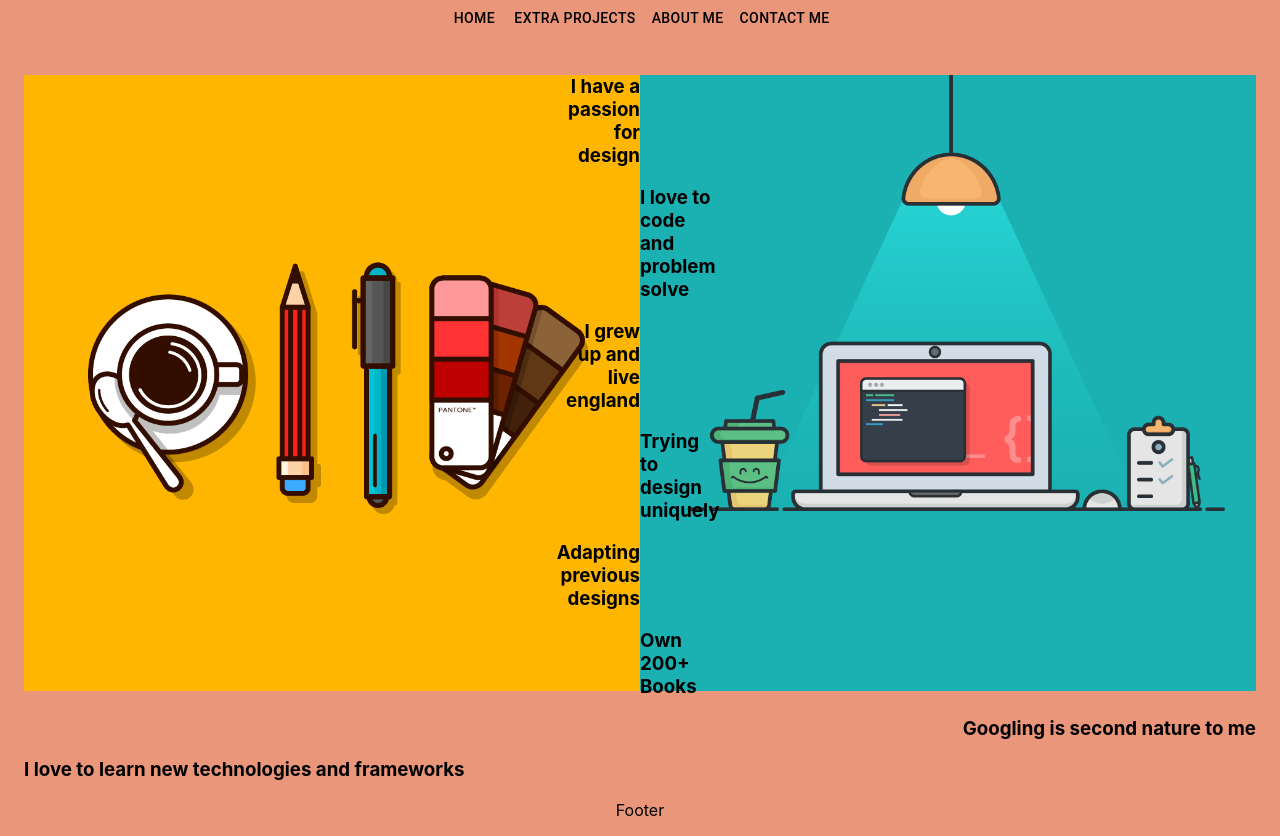
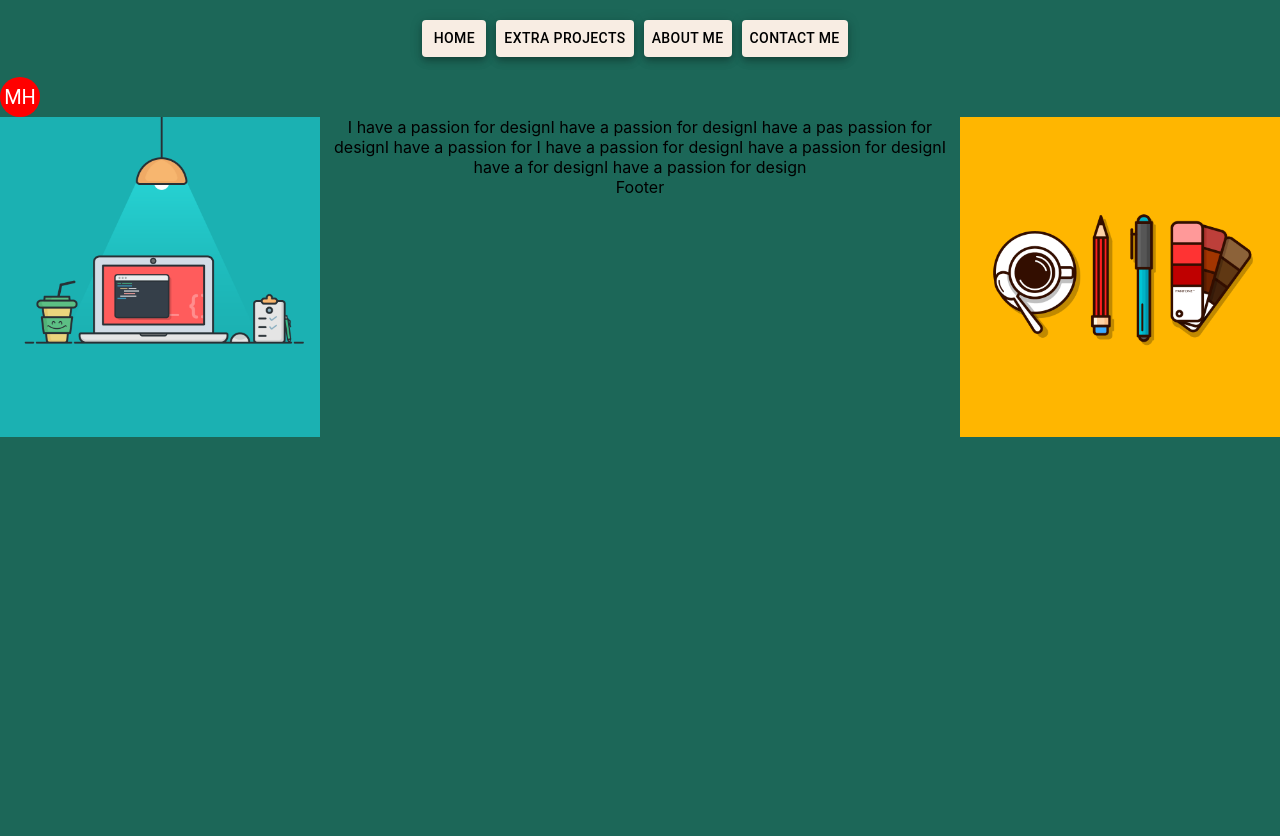
Before and after one commit to michaelhodgkins/michaelhodgkins.github.io, a React (Create React App) app: page /about in a window 1280 px wide. After the commit the page ends 800 px from the top, so only its background shows below. Built offline with nearby package versions, Linux system fonts and the light colour scheme.

Commit message:
about page changed

```diff
--- a/src/App.css
+++ b/src/App.css
@@ -1,23 +1,9 @@
 * {
   text-align: center;
+  margin: 0;
 }
-
 
 .inner {
   position: fixed;
-  z-index: 1;
+
 }
-
-.zText {
-  display: flex;
-  flex-direction: column;
-  align-items: flex-end;
-  text-align: right;
-}
-
-.zText2 {
-  display: flex;
-  flex-direction: column;
-  align-items: flex-start;
-  text-align: left;
-}
--- a/src/components/Navbar/Navbar.css
+++ b/src/components/Navbar/Navbar.css
@@ -1,3 +1,10 @@
-Button {
-    color: 'info';
+.flexButtons {
+    display: 'inline-flex';
+    flex-wrap: 'wrap';
+
+
 }
+
+.flexButtons > Button {
+    margin-right: 10px;
+}
--- a/src/components/Navbar/Navbar.js
+++ b/src/components/Navbar/Navbar.js
@@ -8,13 +8,16 @@ import "./Navbar.css";
 const theme = createTheme({
     palette: {
         primary: {
-            main: "#A59AE6"
+            main: "#F8EDE3"
         },
         secondary: {
             main: "#F4F4F5"
         },
         info: {
-            main: "#000000"
+            main: "#FFFFFF"
+        },
+        hover: {
+          main: "#A084CA",
         }
     }
 
@@ -24,11 +27,12 @@ const theme = createTheme({
 export default function ResponsiveNav() {
   return (
     <ThemeProvider theme={theme}>
-    <Box>
-        <Button color='info'><Link style={{textDecoration: 'none', color: 'black'}} to="/"> Home</Link></Button>
-          <Button color='info'><Link style={{textDecoration: 'none', color: 'black'}} to="/extra-projects"> Extra Projects</Link></Button>
-          <Button color='info'><Link style={{textDecoration: 'none', color: 'black'}} to="/about"> About Me</Link></Button>
-          <Button color='info'><Link style={{textDecoration: 'none', color: 'black'}} to="/contact-me"> Contact Me</Link></Button>
+    <Box className='flexButtons'>
+      <br></br>
+        <Button sx={{backgroundColor: 'primary.main', boxShadow: 5, '&:hover': {backgroundColor: 'hover.main'}}}><Link style={{ color: 'black', textDecoration: 'none'}} to="/"> Home</Link></Button>
+          <Button sx={{backgroundColor: 'primary.main', boxShadow: 5, '&:hover': {backgroundColor: 'hover.main'}}}><Link style={{color: 'black', textDecoration: 'none'}} to="/extra-projects"> Extra Projects</Link></Button>
+          <Button sx={{backgroundColor: 'primary.main', boxShadow: 5, '&:hover': {backgroundColor: 'hover.main'}}}><Link style={{textDecoration: 'none', color: 'black'}} to="/about"> About Me</Link></Button>
+          <Button sx={{backgroundColor: 'primary.main', boxShadow: 5, '&:hover': {backgroundColor: 'hover.main'}}}><Link style={{textDecoration: 'none', color: 'black'}} to="/contact-me"> Contact Me</Link></Button>
     </Box>
     </ThemeProvider>
   );
--- a/src/components/Projects/Projects.js
+++ b/src/components/Projects/Projects.js
@@ -10,10 +10,10 @@ export default function ProjectCards() {
     return data.projects.map((e) => {
   return (
     <div>
-    <Card sx={{ maxWidth: 650, boxShadow: 10}}>
+    <Card sx={{ boxShadow: 10, marginRight: 5}}>
       <CardMedia
         component="img"
-        height="350"
+        height="300"
         image={e.image}
         alt="project landing page"
       />
--- a/src/index.css
+++ b/src/index.css
@@ -6,7 +6,7 @@ body {
     sans-serif;
   -webkit-font-smoothing: antialiased;
   -moz-osx-font-smoothing: grayscale;
-  background-color:darksalmon;
+  background-color: #1C6758;
 }
 
 code {
--- a/src/pages/About.js
+++ b/src/pages/About.js
@@ -1,20 +1,16 @@
-import { Container} from "@mui/system";
+import { Avatar } from "@mui/material";
+import { Box} from "@mui/system";
 
 function About() {
     return (
-     <Container maxWidth="l">
-   <img src="images/day71-designer-tool-essential.png" alt="test1" align="left" width='50%'></img>
-   <img src="images/111-coding.png" alt="test2" align="right" width='50%'></img>
-     <h3 className="zText">I have a passion for design</h3>
-     <h3 className="zText2">I love to code and problem solve</h3>
-     <h3 className="zText">I grew up and live england</h3>
-     <h3 className="zText2">Trying to design uniquely</h3>
-     <h3 className="zText">Adapting previous designs</h3>
-     <h3 className="zText2">Own 200+ Books</h3>
-     <h3 className="zText">Googling is second nature to me</h3>
-     <h3 className="zText2">I love to learn new technologies and frameworks</h3>
+     <Box>
+      <Avatar sx={{bgcolor: 'red'}}>MH</Avatar>
+   <img src="images/day71-designer-tool-essential.png" alt="test1" align="right" width='25%'></img>
+     <img src="images/111-coding.png" alt="test2" align="left" width='25%'></img>
+
+     <article>I have a passion for designI have a passion for designI have a pas passion for designI have a passion for I have a passion for designI have a passion for designI have a for designI have a passion for design</article>
      <p>Footer</p>
-     </Container>
+     </Box>
     );
    }
 
--- a/src/pages/LandingPage.js
+++ b/src/pages/LandingPage.js
@@ -8,8 +8,10 @@ function LandingPage() {
     return (
 <Container maxWidth="l">
 <Box sx={{display: 'flex',flexDirection: 'column' , alignItems: 'center', margin: 1}}>
-    <Avatar sx={{bgcolor: green[300]}}>MH</Avatar>
+    <Avatar sx={{bgcolor: green[700]}}>MH</Avatar>
+    <br></br>
     <h2> Welcome to my Portfolio</h2>
+    <br></br>
 </Box>
 <Container sx={{display: 'flex', flexFlow: "row wrap", justifyContent: 'center'}}>
     <ProjectCards />
```
